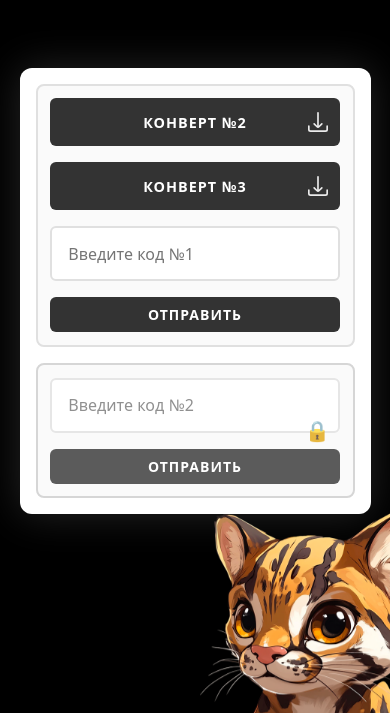
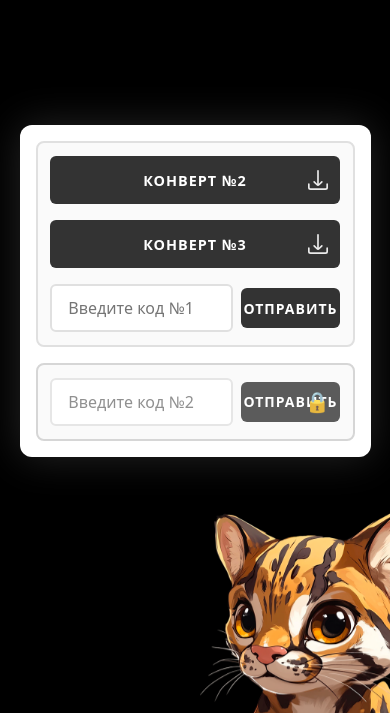
Before and after one commit to slow6r/detective-game, a React (Vite) app: page / in a window 390 px wide. Shown: the part 131-844 px from the top of the page. Built offline with nearby package versions, Linux system fonts and the light colour scheme.

Commit message:
first commit

```diff
--- a/src/features/Form/ui/Form.module.css
+++ b/src/features/Form/ui/Form.module.css
@@ -75,6 +75,7 @@
 .inputWrapper input {
   flex: 2;
   width: 100%;
+  padding-right: 30px;
 }
 
 .lockIcon {
@@ -85,6 +86,7 @@
   font-size: 20px;
   color: #333;
   pointer-events: none;
+  z-index: 2;
 }
 
 .modalOverlay {
@@ -167,8 +169,9 @@
   }
 
   .inputWrapper {
-    flex-direction: column;
+    flex-direction: row;
     gap: 0.5rem;
+    position: relative;
   }
 
   .inputWrapper input {
@@ -183,8 +186,9 @@
   }
 
   .submitButton {
-    width: 100%;
-    margin-top: 0.5rem;
+    width: auto;
+    min-width: 80px;
+    margin-top: 0;
   }
 }
 
```
